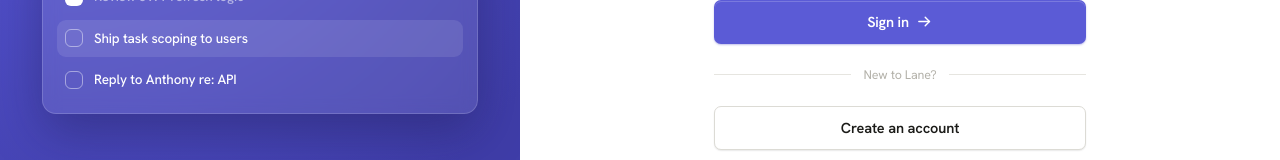
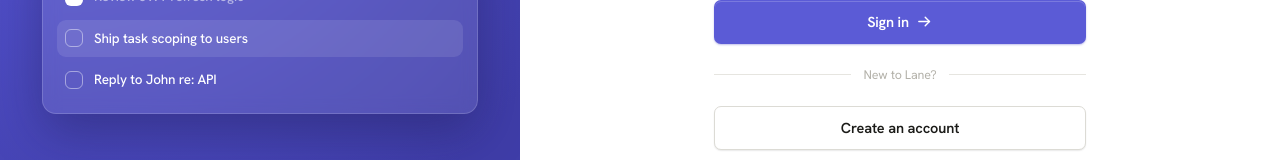
Before and after one commit to anthonylee1994/rails-jwt-demo-frontend, a React (Vite) app: page / in a window 1280 px wide. Shown: the part 459-619 px from the top of the page. Built offline with nearby package versions, Linux system fonts and the light colour scheme; no server answers.

Commit message:
fix: update task title in BrandPanel to reflect correct contact name

```diff
--- a/src/components/auth/BrandPanel.tsx
+++ b/src/components/auth/BrandPanel.tsx
@@ -4,7 +4,7 @@ import {CheckIcon, CheckSmIcon, LockIcon} from "@/components/lane/icons";
 const PREVIEW_ROWS = [
     {title: "Review JWT refresh logic", done: true},
     {title: "Ship task scoping to users", done: false},
-    {title: "Reply to Anthony re: API", done: false},
+    {title: "Reply to John re: API", done: false},
 ];
 
 const BrandPreview = React.memo(() => (
```
